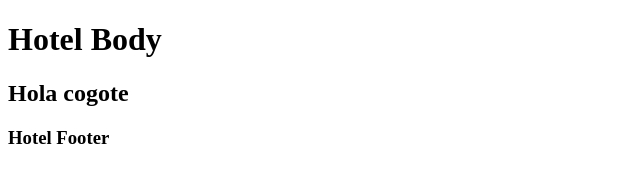
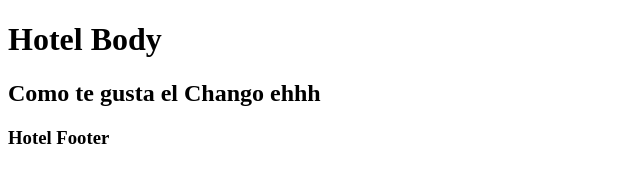
Before and after one commit to leoletangit/tpweb-frontend, a plain HTML site: page index.html in a window 1280 px wide. Shown: the whole page, without its empty margins (0-640 px from the left). Drawn offline with Linux system fonts and the light colour scheme.

Commit message:
commit to delete

```diff
--- a/index.html
+++ b/index.html
@@ -6,7 +6,7 @@
 </head>
 <body>
   <h1>Hotel Body</h1>
-<h2>Hola cogote</h2>
+<h2>Como te gusta el Chango ehhh</h2>
 </body>
 <footer>
   <h3>Hotel Footer</h3>
```
